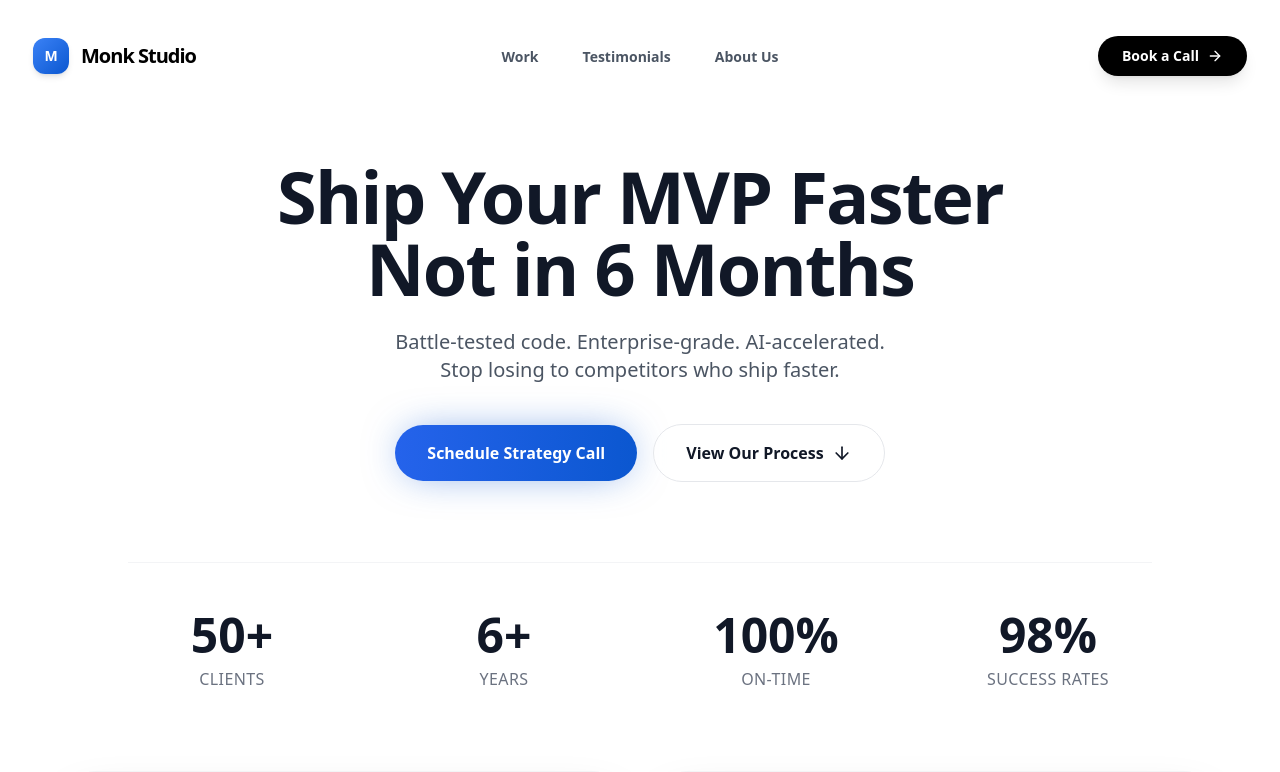
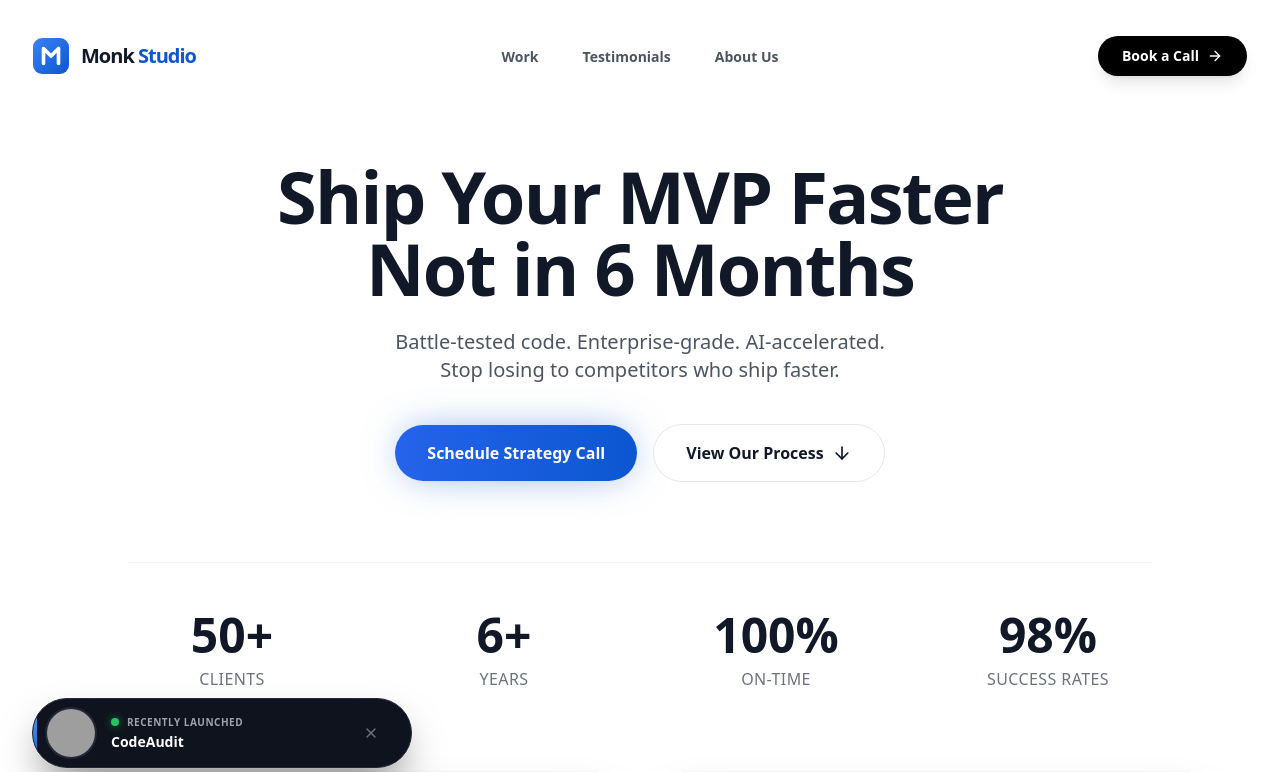
Before and after one commit to kabeerx9/monk-studio, a Next.js app: page / in a window 1280 px wide. Shown: the top 772 px of the page. Built offline with nearby package versions, Linux system fonts and the light colour scheme; grey boxes are pictures that could not be loaded.

Commit message:
added codeaudit site to landing page

```diff
--- a/app/layout.tsx
+++ b/app/layout.tsx
@@ -17,15 +17,15 @@ export const metadata: Metadata = {
   icons: {
     icon: [
       {
-        url: "/logo.png",
-        href: "/logo.png",
+        url: "/monk-logo.svg",
+        href: "/monk-logo.svg",
       },
     ],
   },
   openGraph: {
     title: "Media Monk Studio | Digital Innovation & Web Development",
     description: "We create stunning digital experiences that drive results. Specializing in modern web development, e-commerce solutions, and digital innovation.",
-    images: ["/logo.png"],
+    images: ["/monk-logo.svg"],
     url: 'https://mediamonk.studio',
     siteName: 'Media Monk Studio',
     locale: 'en_US',
@@ -35,7 +35,7 @@ export const metadata: Metadata = {
     card: "summary_large_image",
     title: "Media Monk Studio | Digital Innovation & Web Development",
     description: "We create stunning digital experiences that drive results. Specializing in modern web development, e-commerce solutions, and digital innovation.",
-    images: ["/logo.png"],
+    images: ["/monk-logo.svg"],
     creator: "@mediamonk",
   },
 };
@@ -48,7 +48,7 @@ export default function RootLayout({
   return (
     <html lang="en" suppressHydrationWarning>
       <head>
-        <link rel="icon" href="/logo.png" sizes="any" />
+        <link rel="icon" href="/monk-logo.svg" sizes="any" />
       </head>
       <body className={inter.className}>
         <ThemeProvider
--- a/app/page.tsx
+++ b/app/page.tsx
@@ -10,6 +10,7 @@ import Testimonials from "@/components/Testimonials";
 import FAQ from "@/components/FAQ";
 import CTA from "@/components/CTA";
 import Footer from "@/components/Footer";
+import RecentSitesPopup from "@/components/RecentSitesPopup";
 
 export default function RedesignedLandingPage() {
   return (
@@ -29,6 +30,7 @@ export default function RedesignedLandingPage() {
       </div>
 
       <Footer />
+      <RecentSitesPopup />
     </main>
   );
 }
--- a/components/Clients.tsx
+++ b/components/Clients.tsx
@@ -28,18 +28,24 @@ const Clients = () => {
         <div className="flex flex-wrap items-center justify-center gap-4 md:gap-16 max-lg:mt-10">
           {companies.map((company) => (
             <React.Fragment key={company.id}>
-              <div className="flex md:max-w-60 max-w-32 gap-2">
+              <div className="flex md:max-w-60 max-w-32 gap-2 items-center">
+                {company.img && (
                   <img
                     src={company.img}
                     alt={company.name}
                     className="md:w-10 w-5"
                   />
+                )}
+                {company.nameImg ? (
                   <img
                     src={company.nameImg}
                     alt={company.name}
                     width={company.id === 4 || company.id === 5 ? 100 : 150}
                     className="md:w-24 w-20"
                   />
+                ) : (
+                  <span className="font-bold text-gray-800 text-lg md:text-xl tracking-tight whitespace-nowrap">{company.name}</span>
+                )}
               </div>
             </React.Fragment>
           ))}
--- a/components/Footer.tsx
+++ b/components/Footer.tsx
@@ -10,9 +10,14 @@ const Footer = () => {
         <div className="flex flex-col md:flex-row justify-between w-full mb-16 gap-10">
 
           <div className="flex flex-col max-w-sm">
-            <h3 className="text-2xl font-black tracking-tighter text-gray-900 mb-4">
-              MONK<span className="text-[#0B57D0]">STUDIO</span>
-            </h3>
+            <div className="flex items-center gap-3 mb-4">
+              <div className="relative w-8 h-8 shrink-0 flex items-center justify-center">
+                <Image src="/monk-logo.svg" alt="Monk Studio" fill className="object-contain" />
+              </div>
+              <h3 className="text-2xl font-black tracking-tighter text-gray-900">
+                Monk <span className="text-[#0B57D0]">Studio</span>
+              </h3>
+            </div>
             <p className="text-gray-500 text-sm leading-relaxed mb-8">
               Premium software development agency specializing in rapidly building, launching, and scaling high-performance MVPs and enterprise solutions.
             </p>
--- a/components/Navbar.tsx
+++ b/components/Navbar.tsx
@@ -1,6 +1,7 @@
 "use client";
 import React, { useState } from "react";
 import Link from "next/link";
+import Image from "next/image";
 import { usePathname } from "next/navigation";
 import { motion, AnimatePresence, useScroll, useMotionValueEvent } from "framer-motion";
 import { Menu, X, ArrowRight } from "lucide-react";
@@ -36,14 +37,11 @@ const Navbar = () => {
 
             {/* Logo Section */}
             <Link href="/#home" className="flex items-center gap-3 group shrink-0 relative z-10">
-              <div className="relative w-9 h-9 shrink-0 flex items-center justify-center">
-                <div className="absolute inset-0 bg-[#0B57D0] rounded-xl rotate-[10deg] group-hover:rotate-[20deg] scale-95 group-hover:scale-105 opacity-20 transition-all duration-300"></div>
-                <div className="absolute inset-0 bg-gradient-to-br from-blue-500 to-[#0B57D0] rounded-xl flex items-center justify-center shadow-md group-hover:shadow-blue-500/30 transition-all duration-300">
-                  <span className="text-white font-black text-sm tracking-tight">M</span>
-                </div>
+              <div className="relative w-9 h-9 shrink-0 flex items-center justify-center group-hover:scale-105 transition-transform duration-300">
+                <Image src="/monk-logo.svg" alt="Monk Studio" fill className="object-contain" />
               </div>
-              <span className="text-xl font-black tracking-tighter transition-colors duration-200 text-black group-hover:text-[#0B57D0] hidden sm:block">
-                Monk Studio
+              <span className="text-xl font-black tracking-tighter transition-colors duration-200 text-gray-900 hidden sm:block">
+                Monk <span className="text-[#0B57D0]">Studio</span>
               </span>
             </Link>
 
@@ -108,10 +106,12 @@ const Navbar = () => {
             {/* Mobile Menu Header */}
             <div className="flex items-center justify-between w-full mb-16">
               <div className="flex items-center gap-3">
-                <div className="w-9 h-9 bg-gradient-to-br from-blue-500 to-[#0B57D0] rounded-xl flex items-center justify-center text-white font-bold italic">
-                  M
+                <div className="relative w-9 h-9 shrink-0 flex items-center justify-center">
+                  <Image src="/monk-logo.svg" alt="Monk Studio" fill className="object-contain" />
                 </div>
-                <span className="font-bold text-xl tracking-tight text-gray-900">Monk Studio</span>
+                <span className="font-black text-xl tracking-tighter text-gray-900">
+                  Monk <span className="text-[#0B57D0]">Studio</span>
+                </span>
               </div>
               <button
                 className="relative w-10 h-10 rounded-full flex items-center justify-center bg-gray-50 text-black hover:bg-gray-100 transition-colors border border-gray-200 shadow-sm"
--- /dev/null
+++ b/components/RecentSitesPopup.tsx
@@ -0,0 +1,106 @@
+"use client";
+
+import React, { useState, useEffect } from "react";
+import { motion, AnimatePresence } from "framer-motion";
+import Image from "next/image";
+import Link from "next/link";
+import { projects } from "@/data";
+import { X, ArrowRight, Sparkles } from "lucide-react";
+
+const RecentSitesPopup = () => {
+  const [currentIndex, setCurrentIndex] = useState(0);
+  const [isVisible, setIsVisible] = useState(false);
+
+  // Get top 3 recent web projects
+  const recentProjects = projects.filter((p) => p.type === "web").slice(0, 3);
+
+  useEffect(() => {
+    if (recentProjects.length === 0) return;
+
+    // Show first toast after 3 seconds
+    const initialTimer = setTimeout(() => {
+      setIsVisible(true);
+    }, 3000);
+
+    // Cycle logic
+    const cycleInterval = setInterval(() => {
+      setIsVisible(false); // hide current
+
+      setTimeout(() => {
+        setCurrentIndex((prev) => (prev + 1) % recentProjects.length);
+        setIsVisible(true); // show next after it has hidden
+      }, 1000); // 1s gap between toasts
+
+    }, 8000); // visible for 7 seconds, then swap
+
+    return () => {
+      clearTimeout(initialTimer);
+      clearInterval(cycleInterval);
+    };
+  }, [recentProjects.length]);
+
+  const handleDismiss = (e: React.MouseEvent) => {
+    e.preventDefault();
+    e.stopPropagation();
+    setIsVisible(false);
+  };
+
+  const project = recentProjects[currentIndex];
+
+  return (
+    <AnimatePresence mode="wait">
+      {isVisible && project && (
+        <motion.div
+          key={project.id}
+          initial={{ opacity: 0, y: 50, scale: 0.9 }}
+          animate={{ opacity: 1, y: 0, scale: 1 }}
+          exit={{ opacity: 0, y: 20, scale: 0.95 }}
+          transition={{ duration: 0.5, type: "spring", bounce: 0.4 }}
+          className="fixed bottom-8 left-4 right-4 md:left-8 md:right-auto md:w-[380px] z-[100]"
+        >
+          <Link
+            href={project.link}
+            target="_blank"
+            className="flex items-center gap-3 md:gap-4 bg-gray-950/95 backdrop-blur-xl p-2 md:p-2.5 pr-4 md:pr-6 rounded-2xl md:rounded-full shadow-[0_20px_40px_-10px_rgba(0,0,0,0.5)] border border-gray-800 hover:border-gray-600 transition-all duration-300 group cursor-pointer overflow-hidden ring-1 ring-white/10 hover:ring-white/20 w-full"
+          >
+            {/* Pulsing indicator */}
+            <div className="absolute top-0 bottom-0 left-0 w-1 bg-gradient-to-b from-blue-400 to-[#0B57D0]"></div>
+
+            {/* Thumbnail */}
+            <div className="relative w-10 h-10 md:w-12 md:h-12 rounded-xl md:rounded-full overflow-hidden shrink-0 ml-1 group-hover:scale-105 transition-transform duration-500 ring-2 ring-gray-800">
+              <Image
+                src={project.img}
+                alt={project.title}
+                fill
+                className="object-cover object-top"
+              />
+            </div>
+
+            {/* Text Content */}
+            <div className="flex flex-col flex-1 py-1 min-w-0">
+              <div className="flex items-center gap-2 mb-0.5">
+                <span className="relative flex h-1.5 w-1.5 md:h-2 md:w-2 shrink-0">
+                  <span className="animate-ping absolute inline-flex h-full w-full rounded-full bg-green-400 opacity-75"></span>
+                  <span className="relative inline-flex rounded-full h-1.5 w-1.5 md:h-2 md:w-2 bg-green-500 shadow-[0_0_8px_rgba(34,197,94,0.6)]"></span>
+                </span>
+                <span className="text-[9px] md:text-[10px] font-bold text-gray-400 uppercase tracking-wider truncate">Recently Launched</span>
+              </div>
+              <h4 className="text-xs md:text-sm font-bold text-white truncate group-hover:text-blue-400 transition-colors">{project.title}</h4>
+            </div>
+
+            {/* Close Button */}
+            <button
+              onClick={handleDismiss}
+              className="w-8 h-8 flex items-center justify-center rounded-full text-gray-500 hover:text-white hover:bg-white/10 transition-colors shrink-0"
+              aria-label="Dismiss notification"
+            >
+              <X className="w-4 h-4" />
+            </button>
+          </Link>
+        </motion.div>
+      )}
+    </AnimatePresence>
+  );
+};
+
+export default RecentSitesPopup;
--- a/components/SocialProof.tsx
+++ b/components/SocialProof.tsx
@@ -10,6 +10,7 @@ const SocialProof = () => {
 
       {/* Client Names based on actual projects */}
       <div className="flex flex-wrap justify-center items-center gap-8 md:gap-16 opacity-50 grayscale hover:grayscale-0 transition-all duration-500 mb-12">
+        <span className="text-2xl font-extrabold tracking-tight text-[#0B57D0]">CodeAudit</span>
         <span className="text-2xl font-bold tracking-tighter">Goreeva</span>
         <span className="text-xl font-bold tracking-widest lowercase">akimafilms</span>
         <span className="text-2xl font-black italic">Plateio</span>
--- a/data/index.ts
+++ b/data/index.ts
@@ -70,6 +70,15 @@ export const gridItems = [
 
 export const projects = [
   {
+    id: 99,
+    title: "CodeAudit",
+    des: "Automated Code Review & Auditing Platform.",
+    img: "https://image.thum.io/get/width/800/crop/800/https://codeaudit.dev",
+    iconLists: ["/next.svg", "/tail.svg", "/ts.svg"],
+    link: "https://codeaudit.dev",
+    type: "web"
+  },
+  {
     id: 1,
     title: "Plateio",
     des: "Carpet Review SaaS - ReviewQR.",
@@ -79,7 +88,7 @@ export const projects = [
     type: "web"
   },
   {
-    id: 2,
+    id: 3,
     title: "Carpet Company",
     des: "A modern carpet company platform.",
     img: "https://s.wordpress.com/mshots/v1/https%3A%2F%2Fsuraj-xi.vercel.app%2F?w=800",
@@ -88,7 +97,7 @@ export const projects = [
     type: "web"
   },
   {
-    id: 3,
+    id: 4,
     title: "ReviewQR",
     des: "A platform for managing and generating Review QRs.",
     img: "https://s.wordpress.com/mshots/v1/https%3A%2F%2Freview-qr-kappa.vercel.app%2F?w=800",
@@ -97,7 +106,7 @@ export const projects = [
     type: "web"
   },
   {
-    id: 4,
+    id: 5,
     title: "Sumukha Sports Arena",
     des: "Turf booking website with scheduling.",
     img: "https://s.wordpress.com/mshots/v1/https%3A%2F%2Fsumukha-hji7.vercel.app%2F?w=800",
@@ -106,7 +115,7 @@ export const projects = [
     type: "web"
   },
   {
-    id: 5,
+    id: 6,
     title: "Voice AI SaaS",
     des: "Landing page for a Voice AI SaaS product.",
     img: "https://s.wordpress.com/mshots/v1/https%3A%2F%2Fsolution-smoky.vercel.app%2F?w=800",
@@ -115,7 +124,7 @@ export const projects = [
     type: "web"
   },
   {
-    id: 6,
+    id: 7,
     title: "SaaS Landing Page",
     des: "A modern SaaS landing page template.",
     img: "https://s.wordpress.com/mshots/v1/https%3A%2F%2Fmanthan-indol.vercel.app%2F?w=800",
@@ -124,7 +133,7 @@ export const projects = [
     type: "web"
   },
   {
-    id: 7,
+    id: 8,
     title: "Akima Films",
     des: "Video editor site and portfolio.",
     img: "https://s.wordpress.com/mshots/v1/http%3A%2F%2Fakimafilms.com?w=800",
@@ -133,7 +142,7 @@ export const projects = [
     type: "web"
   },
   {
-    id: 8,
+    id: 9,
     title: "Goreeva",
     des: "ERP Software client for schools.",
     img: "https://s.wordpress.com/mshots/v1/http%3A%2F%2Fgoreeva.com?w=800",
@@ -142,7 +151,7 @@ export const projects = [
     type: "web"
   },
   {
-    id: 9,
+    id: 10,
     title: "Travel Mockup",
     des: "Interactive travel website mockup.",
     img: "https://s.wordpress.com/mshots/v1/https%3A%2F%2Ftravel-mockup.vercel.app%2F?w=800",
@@ -151,7 +160,7 @@ export const projects = [
     type: "web"
   },
   {
-    id: 10,
+    id: 11,
     title: "Real Estate Platform",
     des: "Modern real estate platform.",
     img: "https://s.wordpress.com/mshots/v1/https%3A%2F%2Fmedia-monks-real-state.vercel.app%2F?w=800",
@@ -160,7 +169,7 @@ export const projects = [
     type: "web"
   },
   {
-    id: 11,
+    id: 12,
     title: "Construction SaaS",
     des: "SaaS landing page for construction management.",
     img: "https://s.wordpress.com/mshots/v1/https%3A%2F%2Fconstruction-tau-hazel.vercel.app%2F?w=800",
@@ -170,7 +179,7 @@ export const projects = [
   },
   // Mobile Apps
   {
-    id: 12,
+    id: 13,
     title: "Goreeva Discussion",
     des: "Mobile discussion platform for Goreeva ERP.",
     img: "https://s.wordpress.com/mshots/v1/https%3A%2F%2Fplay.google.com%2Fstore%2Fapps%2Fdetails%3Fid%3Dcom.goreeva.discussion?w=800",
@@ -179,7 +188,7 @@ export const projects = [
     type: "mobile"
   },
   {
-    id: 13,
+    id: 14,
     title: "Goreeva Native",
     des: "Native ERP application for schools.",
     img: "https://s.wordpress.com/mshots/v1/https%3A%2F%2Fplay.google.com%2Fstore%2Fapps%2Fdetails%3Fid%3Dcom.goreeva_native?w=800",
@@ -188,7 +197,7 @@ export const projects = [
     type: "mobile"
   },
   {
-    id: 14,
+    id: 15,
     title: "Goreeva (iOS)",
     des: "iOS application for Goreeva ERP ecosystem.",
     img: "https://s.wordpress.com/mshots/v1/https%3A%2F%2Fapps.apple.com%2Fin%2Fapp%2Fgoreeva%2Fid6468810844?w=800",
@@ -197,7 +206,7 @@ export const projects = [
     type: "mobile"
   },
   {
-    id: 15,
+    id: 16,
     title: "Goreeva Teacher",
     des: "Dedicated app for teachers on Goreeva.",
     img: "https://s.wordpress.com/mshots/v1/https%3A%2F%2Fapps.apple.com%2Fin%2Fapp%2Fgoreeva-teacher%2Fid6477329536?w=800",
@@ -206,7 +215,7 @@ export const projects = [
     type: "mobile"
   },
   {
-    id: 16,
+    id: 17,
     title: "Discussion by Goreeva",
     des: "Discussion forum app for the Goreeva suite.",
     img: "https://s.wordpress.com/mshots/v1/https%3A%2F%2Fapps.apple.com%2Fus%2Fapp%2Fdiscussion-by-goreeva%2Fid6740763704?w=800",
@@ -268,6 +277,12 @@ export const companies = [
     img: "/dock.svg",
     nameImg: "/dockerName.svg",
   },
+  {
+    id: 6,
+    name: "CodeAudit",
+    img: "",
+    nameImg: "",
+  },
 ];
 
 export const workExperience = [
--- a/next.config.mjs
+++ b/next.config.mjs
@@ -6,6 +6,10 @@ const nextConfig = {
         protocol: 'https',
         hostname: 's.wordpress.com',
       },
+      {
+        protocol: 'https',
+        hostname: 'image.thum.io',
+      },
     ],
   },
 };
```
Also changed, not shown: public/monk-logo.svg (added). Lines whose indentation alone changed are shown as unchanged.
